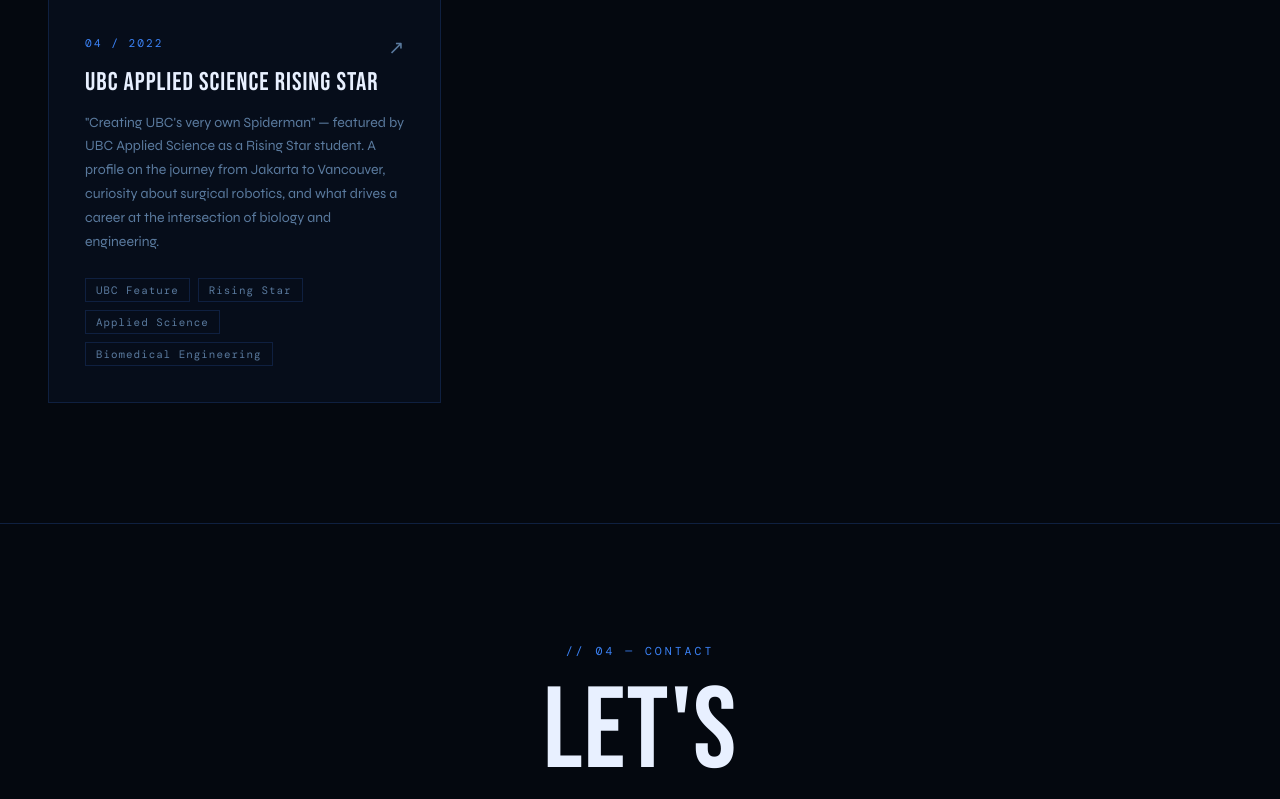
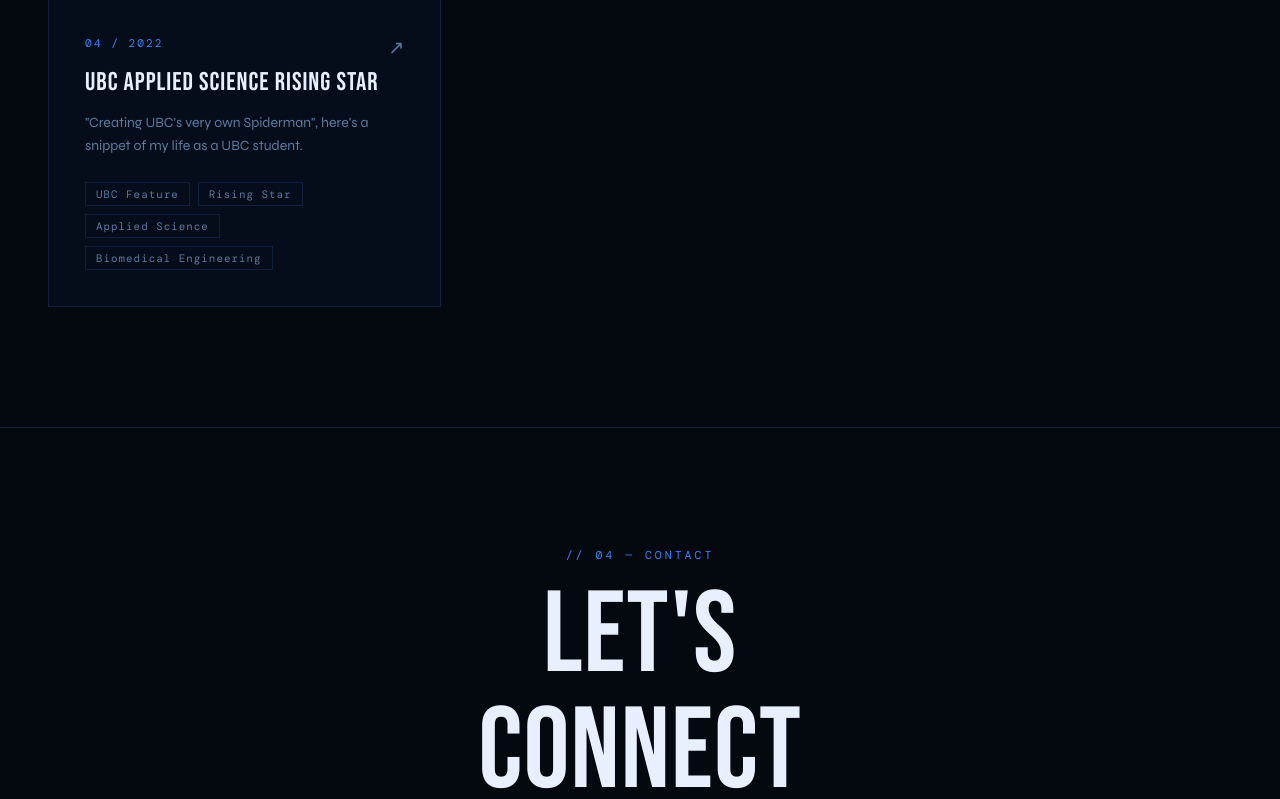
Before and after one commit to russell-ws/russell-ws.github.io, a plain HTML site: page index.html in a window 1280 px wide. Shown: the part 4194-4993 px from the top of the page. Drawn offline with nearby package versions, Linux system fonts and the light colour scheme; a web font is replaced by a local one.

Commit message:
Update index.html

```diff
--- a/index.html
+++ b/index.html
@@ -655,7 +655,7 @@
       <div class="project-num">04 / 2022</div>
       <div class="project-arrow">↗</div>
       <div class="project-title">UBC Applied Science Rising Star</div>
-      <p class="project-desc">"Creating UBC's very own Spiderman" — featured by UBC Applied Science as a Rising Star student. A profile on the journey from Jakarta to Vancouver, curiosity about surgical robotics, and what drives a career at the intersection of biology and engineering.</p>
+      <p class="project-desc">"Creating UBC's very own Spiderman", here's a snippet of my life as a UBC student.</p>
       <div class="project-tags">
         <span class="tag">UBC Feature</span><span class="tag">Rising Star</span><span class="tag">Applied Science</span><span class="tag">Biomedical Engineering</span>
       </div>
```
